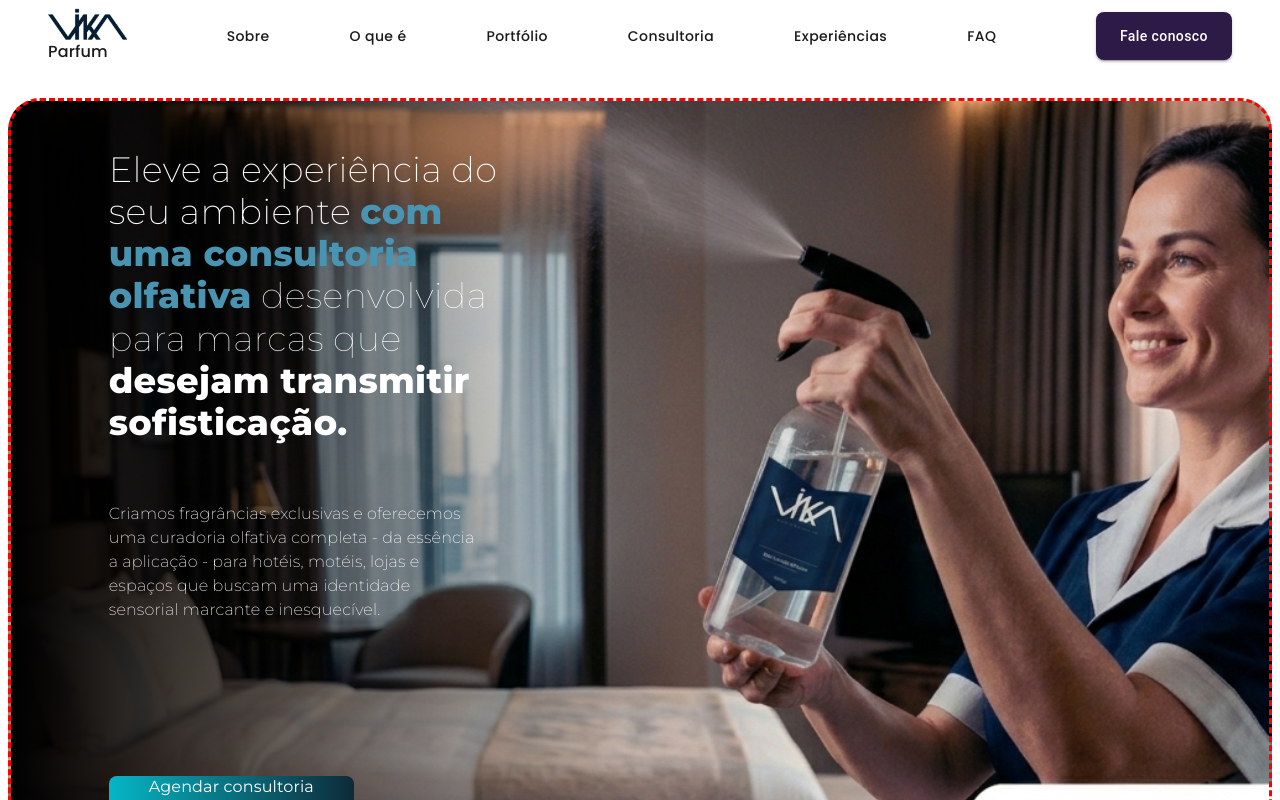
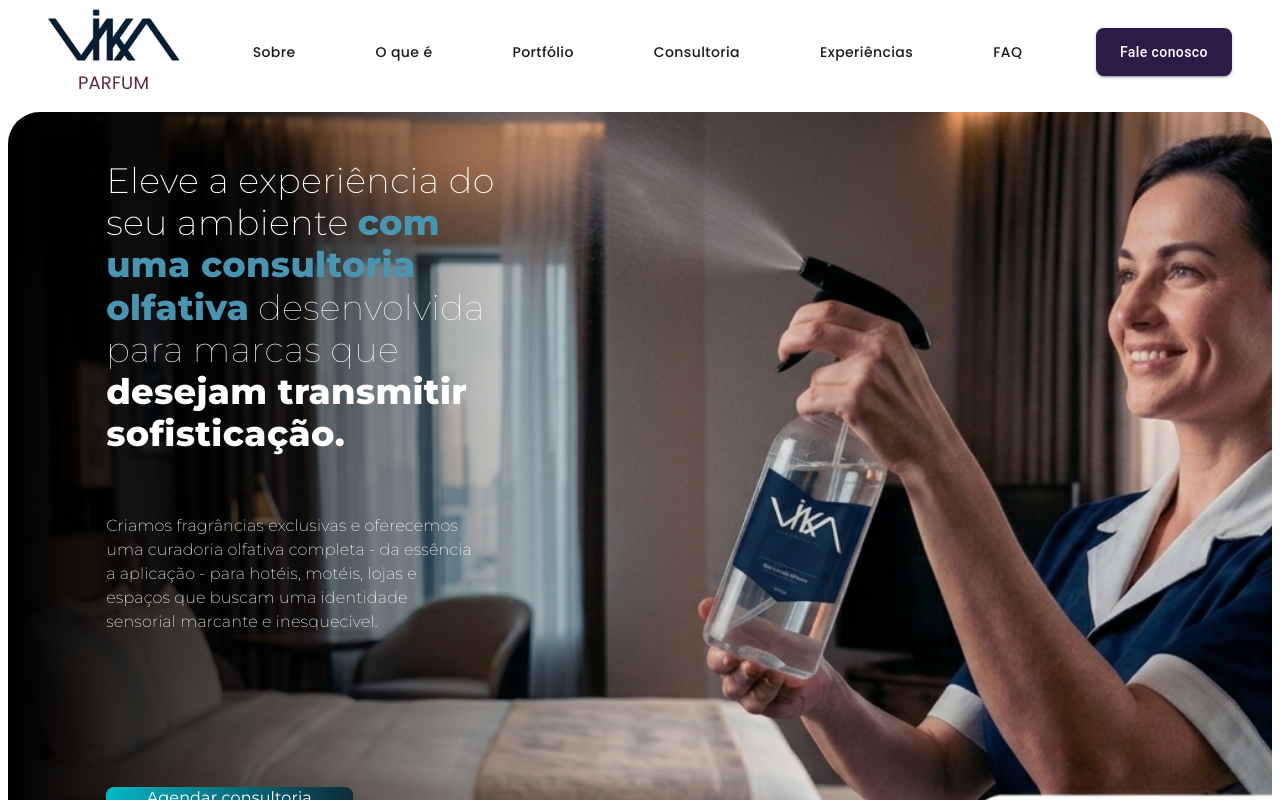
Before and after one commit to angelorubin/landing-page-vika, a Next.js app: page / in a window 1280 px wide. Shown: the top 800 px of the page. Built offline with nearby package versions, Linux system fonts and the light colour scheme.

Commit message:
Trocando position para sticky

```diff
--- a/src/components/Header.tsx
+++ b/src/components/Header.tsx
@@ -18,7 +18,7 @@ import {
 } from "@mui/material";
 import MenuIcon from "@mui/icons-material/Menu";
 import { useTheme } from "@mui/material/styles";
-import { montserrat } from "@/fonts/fonts";
+import { inter, montserrat } from "@/fonts/fonts";
 
 const navItems = [
   { label: "Sobre", href: "#sobre" },
@@ -39,7 +39,7 @@ export default function Header() {
   return (
     <>
       <AppBar
-        position="fixed"
+        position="sticky"
         elevation={0}
         sx={{
           backgroundColor: "#fff"
@@ -48,19 +48,28 @@ export default function Header() {
         <Container maxWidth="xl">
           <Toolbar sx={{ justifyContent: "space-between", py: 1 }}>
 
-            <Box sx={{}}>
+            <Box sx={{
+              display: "flex",
+              flexDirection: "column",
+              alignItems: "center",
+              gap: 1
+            }}>
             {/* LOGO */}
             <Box
               component="img"
                 src="/assets/images/logo.png"
-              alt="Logo"
-                sx={{ height: "2rem" }}
+                alt="Logo"
+                sx={{ height: "53px" }}
               />
               <Box>
                 <Typography sx={{
-                  color: "#1a1a1a",
-                  fontWeight: 500, fontFamily: "Poppins, sans-serif"
-                }}>Parfum</Typography>
+                  color: "#5B2741",
+                  fontWeight: "regular",
+                  fontSize: "18px",
+                  fontFamily: inter.style.fontFamily
+                }}>
+                  PARFUM
+                </Typography>
               </Box>
             </Box>
 
@@ -117,9 +126,6 @@ export default function Header() {
         </Container>
       </AppBar>
 
-      {/* ESPAÇO PARA NÃO FICAR ATRÁS DO APPBAR */}
-      <Toolbar />
-
       {/* DRAWER MOBILE */}
       <Drawer anchor="right" open={open} onClose={toggleDrawer}>
         <Box sx={{ width: 250 }}>
--- a/src/components/Hero.tsx
+++ b/src/components/Hero.tsx
@@ -12,7 +12,6 @@ export default function Hero() {
         flexDirection: { xs: "column", sm: "column", md: "row" },
         alignItems: { xs: "center", sm: "center", md: "stretch" },
         minHeight: "670px",
-        mt: "1.6rem",
         ml: 1,
         mr: 1,
         mb: 1,
@@ -22,8 +21,7 @@ export default function Hero() {
         backgroundSize: "cover", // Garante que a imagem cubra todo o container
         backgroundPosition: "center", // Centraliza a imagem
         backgroundRepeat: "no-repeat", // Evita a repetição da imagem
-        backgroundColor: "#fff",
-        border: "3px dashed red"
+        backgroundColor: "#fff"
       }}
     >
       <Box sx={{
```
